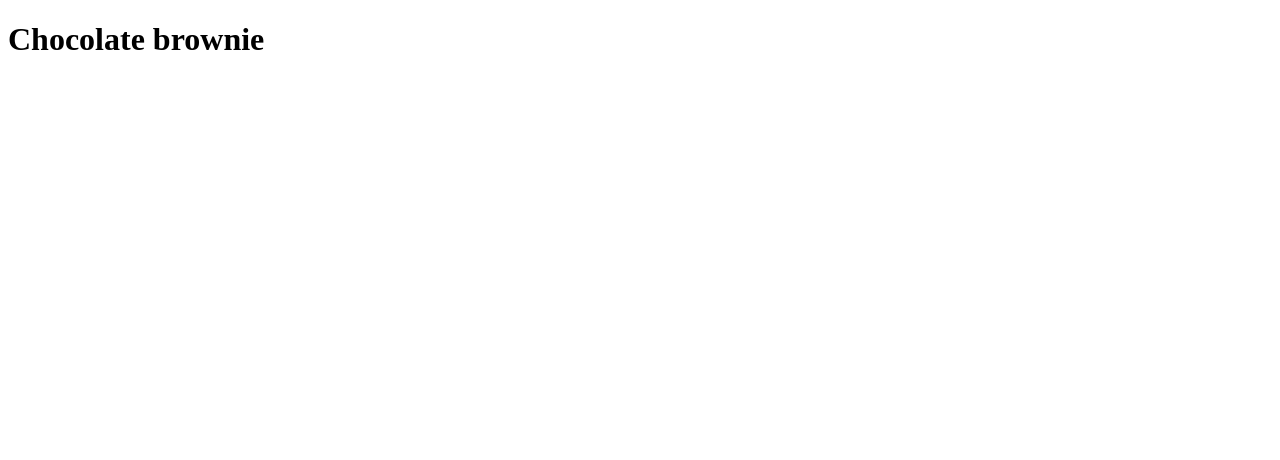
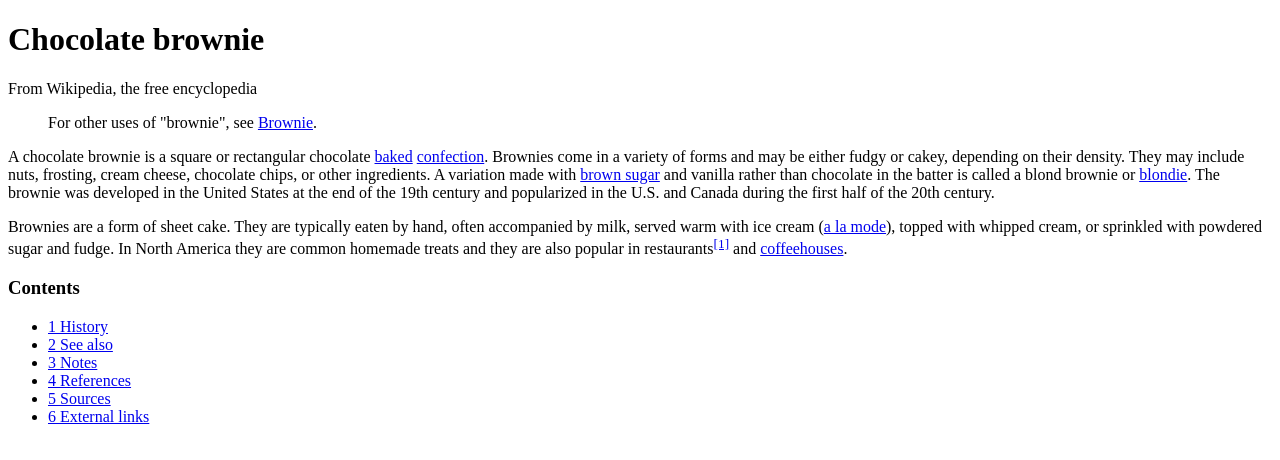
Before and after one commit to danialmutalibs/htmlprojects-wikipage-clone, a plain HTML site: page index.html in a window 1280 px wide. Drawn offline with Linux system fonts and the light colour scheme.

Commit message:
updated index.html

```diff
--- a/index.html
+++ b/index.html
@@ -3,9 +3,31 @@
 <head>
     <meta charset="UTF-8">
     <meta name="viewport" content="width=device-width, initial-scale=1.0">
-    <title>Document</title>
+    <title>Chocolate brownie - Wikipedia</title>
 </head>
 <body>
     <h1>Chocolate brownie</h1>
+    <p>From Wikipedia, the free encyclopedia</p>
+    <blockquote>For other uses of "brownie", see <a href="https://en.wikipedia.org/wiki/Brownie_(disambiguation)">Brownie</a>.</blockquote>
+
+    <p>A chocolate brownie is a square or rectangular chocolate <a href="https://en.wikipedia.org/wiki/Baking">baked</a> <a href="https://en.wikipedia.org/wiki/Confectionery">confection</a>. Brownies come in a variety of forms and may
+    be either fudgy or cakey, depending on their density. They may include nuts, frosting, cream cheese, chocolate chips, or
+    other ingredients. A variation made with <a href="https://en.wikipedia.org/wiki/Brown_sugar">brown sugar</a> and vanilla rather than chocolate in the batter is called a blond
+    brownie or <a href="https://en.wikipedia.org/wiki/Blondie_(confection)">blondie</a>. The brownie was developed in the United States at the end of the 19th century and popularized in the
+    U.S. and Canada during the first half of the 20th century.</p>
+
+    <p>Brownies are a form of sheet cake. They are typically eaten by hand, often accompanied by milk, served warm with ice
+    cream (<a href="https://en.wiktionary.org/wiki/a_la_mode">a la mode</a>), topped with whipped cream, or sprinkled with powdered sugar and fudge. In North America they are
+    common homemade treats and they are also popular in restaurants<sup><a href="https://en.wikipedia.org/wiki/Chocolate_brownie#cite_note-FOOTNOTESaekel-1">[1]</a></sup> and <a href="https://en.wikipedia.org/wiki/Coffeehouse">coffeehouses</a>.</p>
+
+    <h3>Contents</h3>
+    <ul>
+        <li><a href="https://en.wikipedia.org/wiki/Chocolate_brownie#History">1 History</a></li>
+        <li><a href="https://en.wikipedia.org/wiki/Chocolate_brownie#See_also">2 See also</a></li>
+        <li><a href="https://en.wikipedia.org/wiki/Chocolate_brownie#See_also">3 Notes</a></li>
+        <li><a href="https://en.wikipedia.org/wiki/Chocolate_brownie#References">4 References</a></li>
+        <li><a href="https://en.wikipedia.org/wiki/Chocolate_brownie#References">5 Sources</a></li>
+        <li><a href="https://en.wikipedia.org/wiki/Chocolate_brownie#External_links">6 External links</a></li>
+    </ul>
 </body>
 </html>
```
